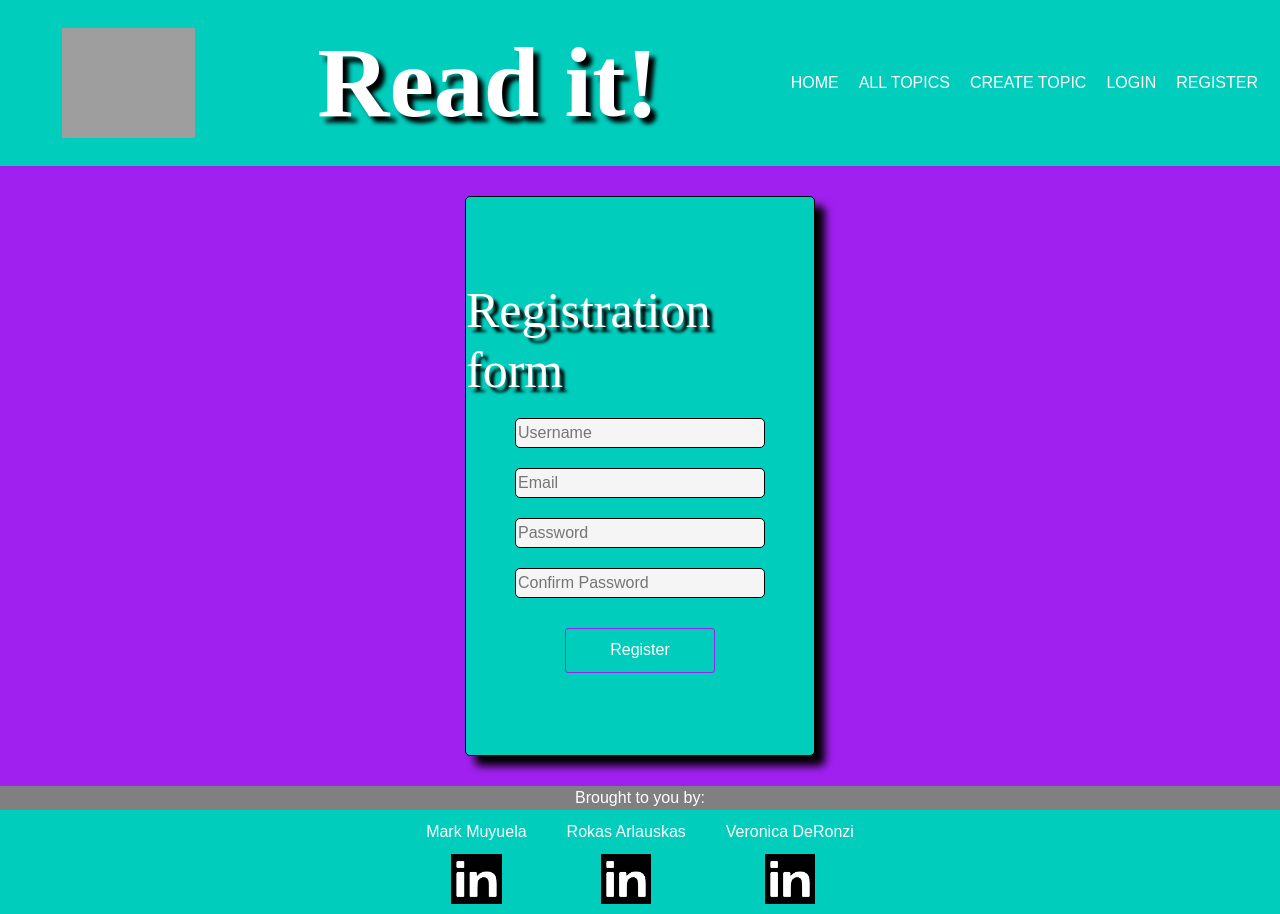
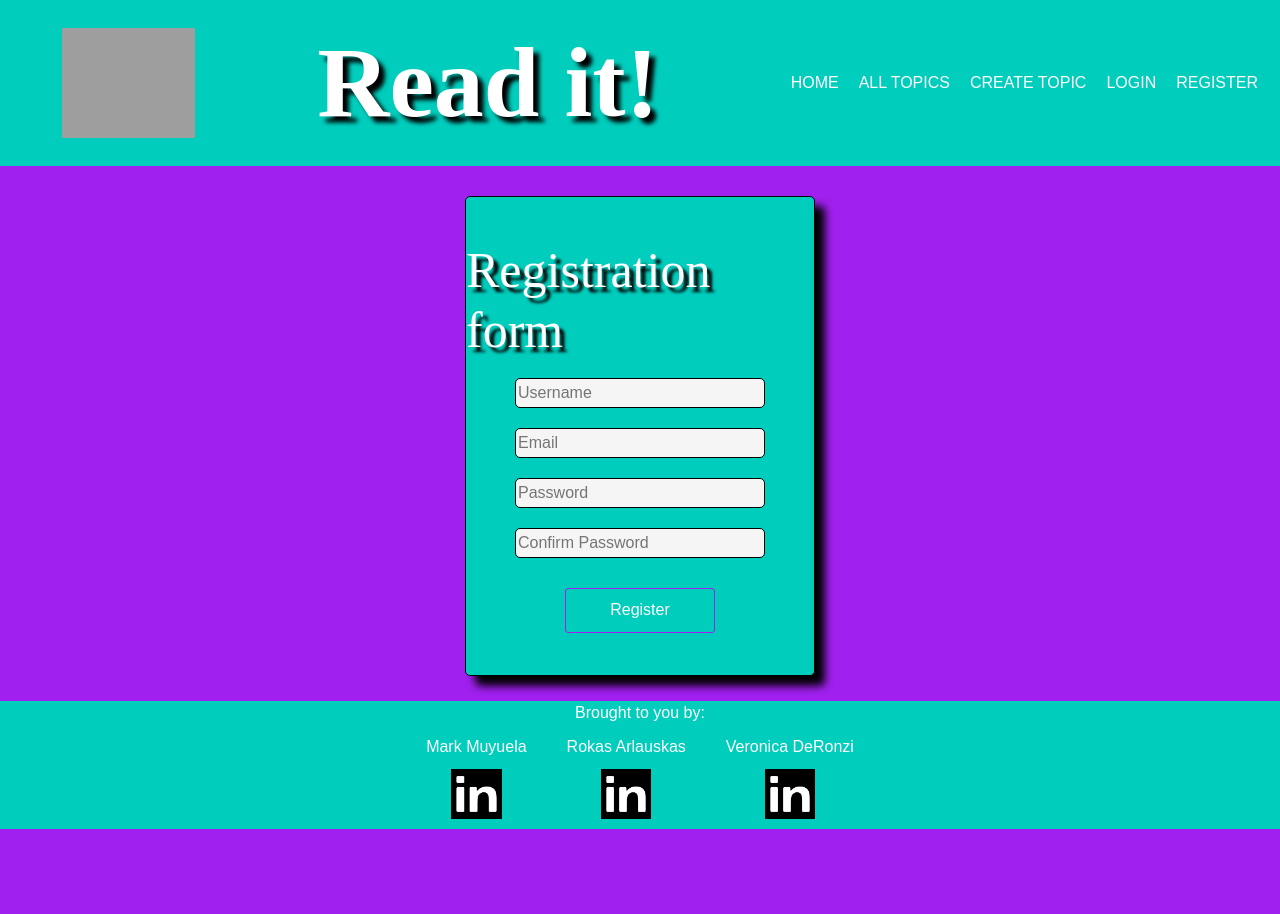
Before and after one commit to verodr/sei65-project-3-app, a React (Create React App) app: page /register in a window 1280 px wide. After the commit the page ends 829 px from the top, so only its background shows below. Built offline with nearby package versions, Linux system fonts and the light colour scheme; grey boxes are pictures that could not be loaded; a web font is replaced by a local one.

Commit message:
fixed the footer so it stays at the bottom of the page

```diff
--- a/src/components/NotFound.js
+++ b/src/components/NotFound.js
@@ -2,10 +2,10 @@ import { Link } from 'react-router-dom'
 
 const NotFound = () => {
   return (
-    <>
+    <div className='notFound'>
       <h1>404 Page Not Found</h1>
       <Link to='/'>Back to home</Link>
-    </>
+    </div>
   )
 
 }
--- a/src/components/PageFooter.js
+++ b/src/components/PageFooter.js
@@ -1,9 +1,8 @@
 import image from '../styles/images/LinkedIn-logo.png'
-import Footer from 'react-bootstrap/Footer'
 
 const PageFooter = () => {
   return (
-    <Footer className="footer-main">
+    <div className="footer-main">
       <div className="footer-header">Brought to you by:</div>
       <div className="footer-container">
         <div className="Mark"><a href="https://github.com/markmuy40" target="_blank" rel="noreferrer">Mark Muyuela</a>
@@ -16,7 +15,7 @@ const PageFooter = () => {
           <div className="Logo"><a href="https://www.linkedin.com/in/veronica-de-ronzi-019173185/" target="_blank" rel="noreferrer"><img src={image} height="50px"></img></a></div>
         </div>
       </div>
-    </Footer>
+    </div>
   )
 
 }
--- a/src/styles/Footer.scss
+++ b/src/styles/Footer.scss
@@ -3,6 +3,10 @@
 .footer-main {
   background-color: $egg-blue;
   min-width: 100vw;
+  position: absolute;
+  bottom: 0;
+  margin-bottom: -150px;
+  height: 125px;
 }
 
 .footer-container {
@@ -21,7 +25,7 @@
 
 }
 .footer-header {
-  background-color: grey;
+  background-color: $egg-blue;
   text-align: center;
   min-width: 100vw;
 }
--- a/src/styles/Login.scss
+++ b/src/styles/Login.scss
@@ -9,7 +9,7 @@
 }
 
 .login-container{
-  height: 70vh;
+  height: 60vh;
   display: flex;
   flex-direction: column;
   justify-content: center;
--- a/src/styles/Register.scss
+++ b/src/styles/Register.scss
@@ -22,7 +22,7 @@ input {
 }
 
 .register-container{
-  height: 70vh;
+  height: 60vh;
   display: flex;
   flex-direction: column;
   justify-content: center;
--- /dev/null
+++ b/src/styles/components/notFound.scss
@@ -0,0 +1,4 @@
+
+.notFound {
+  min-height: 59.8vh;
+}
--- a/src/styles/main.scss
+++ b/src/styles/main.scss
@@ -9,6 +9,7 @@
 @import './CommentPage.scss';
 @import './components/CreateTopicPage.scss';
 @import './home.scss';
+@import './components/notFound.scss';
 
 
 * {
@@ -22,6 +23,7 @@ body {
   margin: 0 auto;
   background-color: $bg;
   width: 100vw;
+  position: relative;
 }
 
 @media screen and (max-width: 992px) {
```
